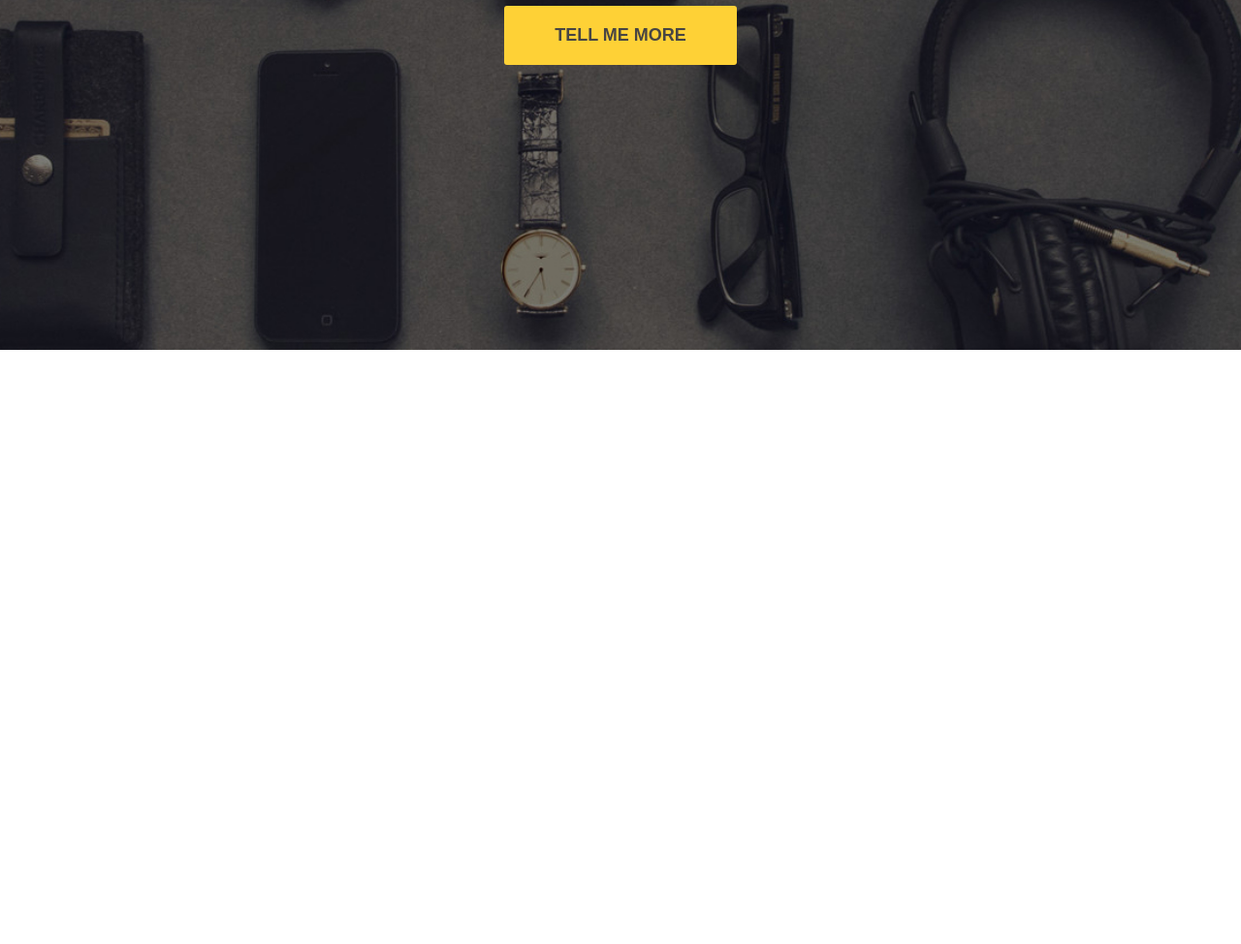
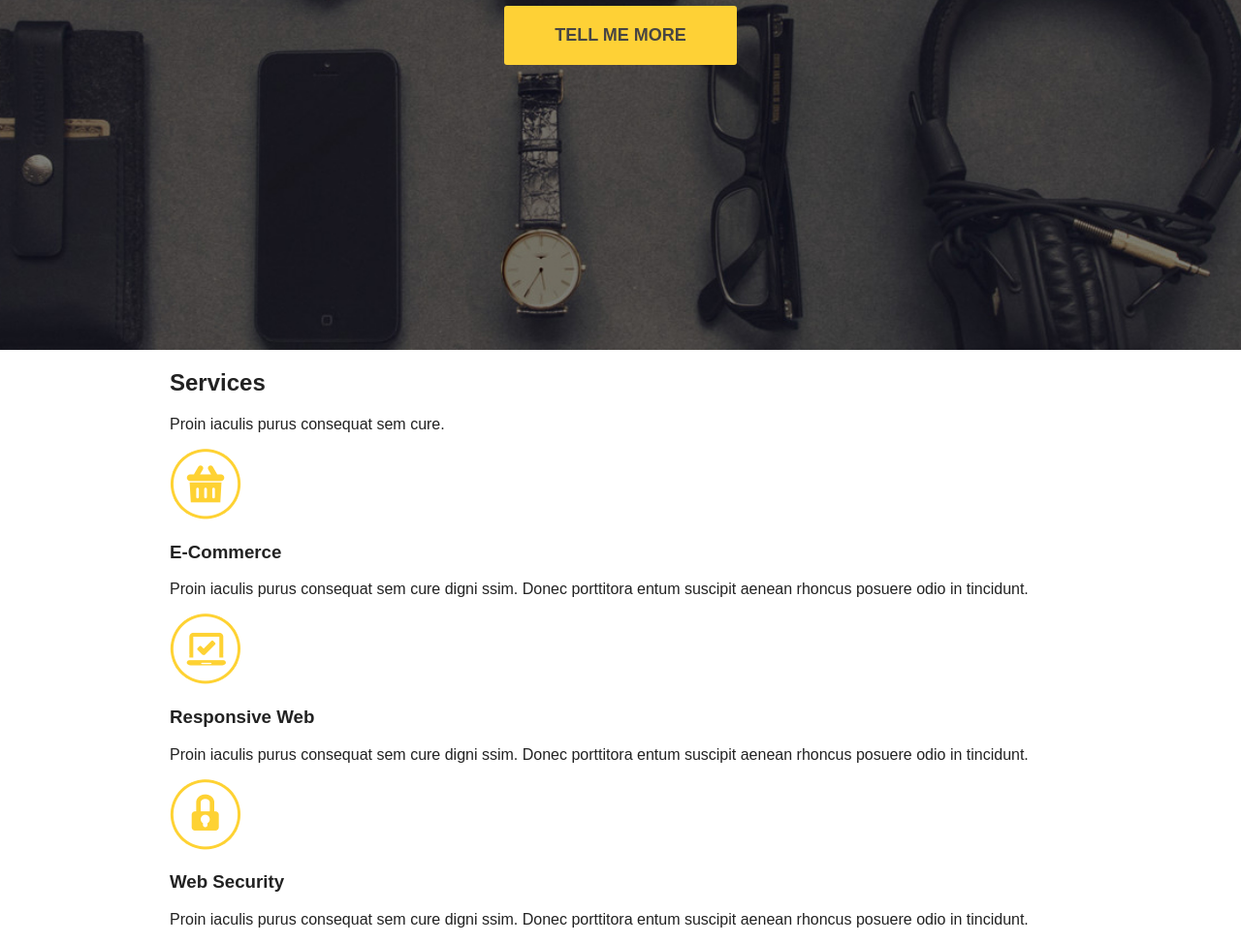
Before and after one commit to ulukkman/Golden, a plain HTML site: page index.html in a window 1280 px wide. Shown: the part 439-1413 px from the top of the page at 97% size. Before the commit the page ends 800 px from the top, so only its background shows below. Drawn offline with Linux system fonts and the light colour scheme.

Commit message:
HTML layout of the services section

```diff
--- a/index.html
+++ b/index.html
@@ -46,6 +46,45 @@
 		</div>
   </header>
 
+  <section id="services">
+		<div class="container">
+			<div class="title">
+				<h2>
+					Services
+				</h2>
+				<p>
+					Proin iaculis purus consequat sem cure.
+				</p>
+			</div>
+			<div class="services clearfix">
+				<div class="services__item">
+					<img src="img/icon1.png" alt="Услуга">
+					<h3>E-Commerce</h3>
+					<p>
+						Proin iaculis purus consequat sem cure digni ssim. Donec porttitora entum suscipit
+						aenean rhoncus posuere odio in tincidunt.
+					</p>
+				</div>
+				<div class="services__item">
+					<img src="img/icon2.png" alt="Услуга">
+					<h3>Responsive Web</h3>
+					<p>
+						Proin iaculis purus consequat sem cure digni ssim. Donec porttitora entum suscipit
+						aenean rhoncus posuere odio in tincidunt.
+					</p>
+				</div>
+				<div class="services__item">
+					<img src="img/icon3.png" alt="Услуга">
+					<h3>Web Security</h3>
+					<p>
+						Proin iaculis purus consequat sem cure digni ssim. Donec porttitora entum suscipit
+						aenean rhoncus posuere odio in tincidunt.
+					</p>
+				</div>
+			</div>
+		</div>
+	</section>
+
 </body>
 
 </html>
```
